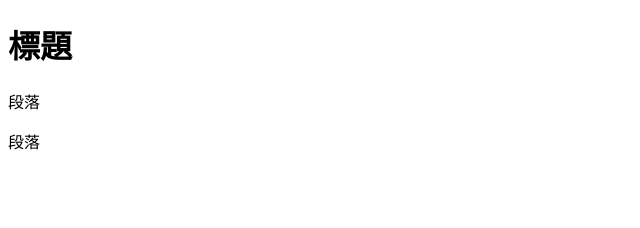
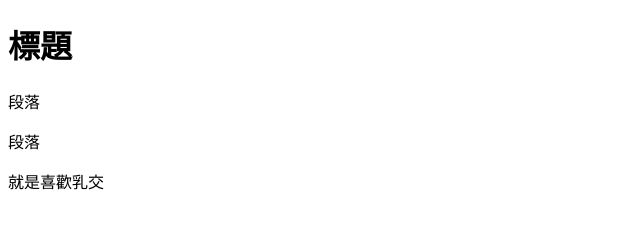
Before and after one commit to ChanChan1215/HTMLCSSFIRST, a plain HTML site: page index.html in a window 1280 px wide. Shown: the whole page, without its empty margins (0-640 px from the left). Drawn offline with Linux system fonts and the light colour scheme.

Commit message:
Update index.html

```diff
--- a/index.html
+++ b/index.html
@@ -13,5 +13,6 @@
     <h1>標題</h1>
     <p>段落</p>
     <p>段落</p>
+    <p>就是喜歡乳交</p>
 </body>
 </html>
```
